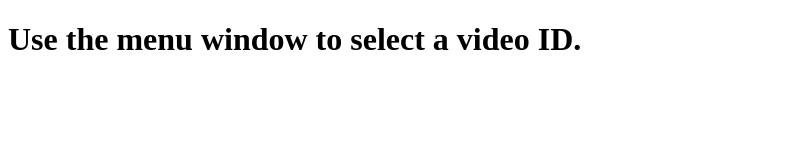
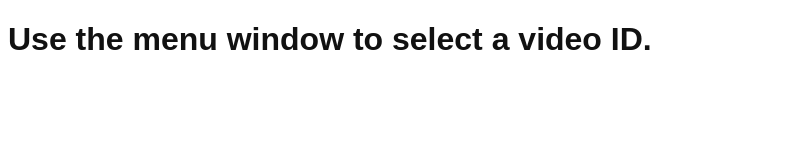
Before and after one commit to iairu/PrivateShare, an Electron app: page src/browse.html in a window 800 px wide. Drawn offline with Linux system fonts and the light colour scheme.

Commit message:
Global CSS to guarantee high-contrast white background and sans-serif

```diff
--- a/src/browse.html
+++ b/src/browse.html
@@ -4,6 +4,7 @@
     <meta charset="UTF-8">
     <meta name="viewport" content="width=device-width, initial-scale=1.0">
     <title>Browse</title>
+    <link rel="stylesheet" href="global.css">
 </head>
 <body>
     <h1>Use the menu window to select a video ID.</h1>
--- /dev/null
+++ b/src/global.css
@@ -0,0 +1,6 @@
+
+body {
+    color: #111;
+    font-family: sans-serif;
+    background: white;
+}
```
Also changed, not shown: src/menu.html (+1 -0 lines).
